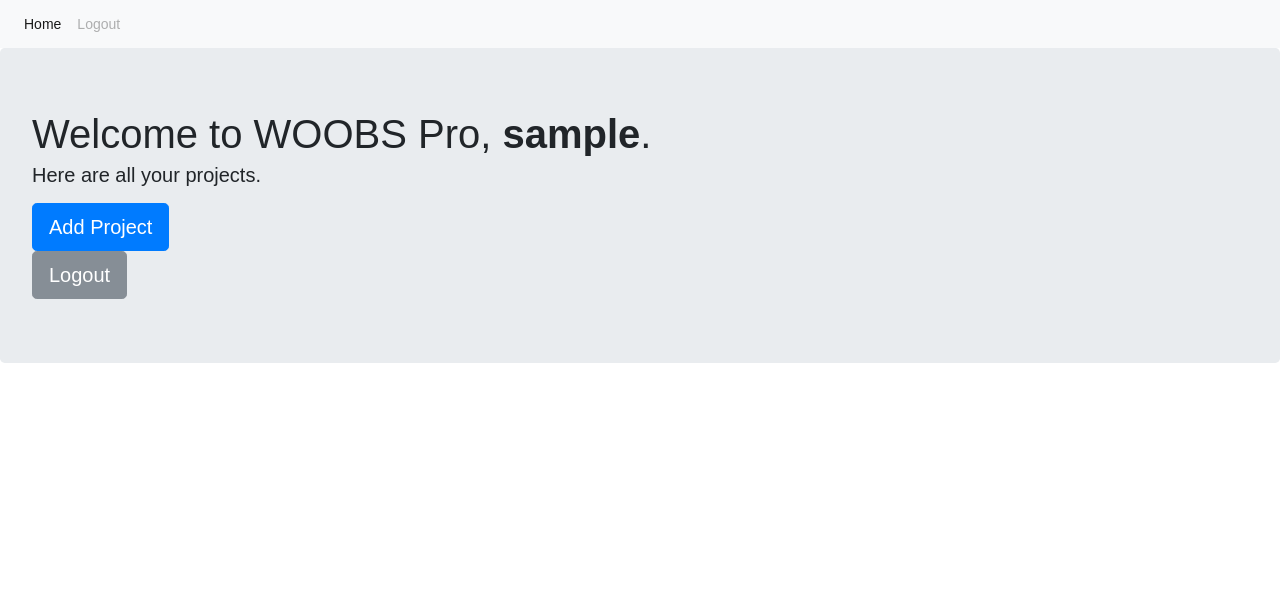
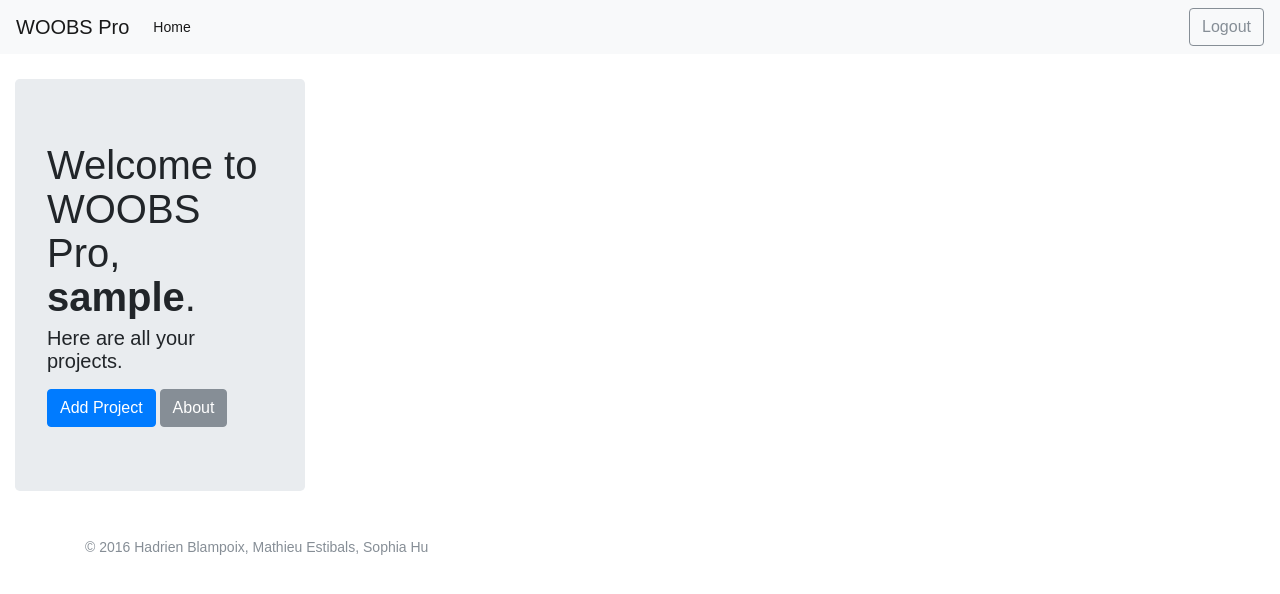
Before and after one commit to HadrienBx/Comp307Final, a PHP site: page /welcome.php in a window 1280 px wide. Shown: the top 594 px of the page. Run offline with PHP 8.4, Linux system fonts and the light colour scheme; the visitor is signed in with stand-in values (Sample User, id 1); data that the repository does not hold is empty; a stand-in replaces the project's code that opens the database connection; some libraries are stand-ins or nearby versions.

Commit message:
added sidebar, back to 3 col, image add in modal

```diff
--- a/welcome.php
+++ b/welcome.php
@@ -62,36 +62,56 @@ mysqli_close($link);
     <style>
     img {
       width: 100%;
+      margin-bottom: 5px;
+    }
+    #content0 {
+      margin-top: 25px;
+    }
+    #EditProject{
+      margin-left: 5px;
+      margin-right: 5px;
     }
     </style>
 </head>
 <body>
+    <!--Nav Bar-->
+    <nav class="navbar navbar-expand-lg navbar-light bg-light">
+      <a class="navbar-brand" href="#">WOOBS Pro</a>
+      <button class="navbar-toggler" type="button" data-toggle="collapse" data-target="#navbarSupportedContent" aria-controls="navbarSupportedContent" aria-expanded="false" aria-label="Toggle navigation">
+        <span class="navbar-toggler-icon"></span>
+      </button>
 
-    <!--Navbar, grey with white text-->
-    <nav class="navbar navbar-expand-sm bg-light navbar-light ">
-      <ul class="navbar-nav">
+      <div class="collapse navbar-collapse" id="navbarSupportedContent">
+        <ul class="navbar-nav mr-auto">
           <li class="nav-item active">
-          <a class="nav-link" href="#">Home</a>
-        </li>
-        <li class="nav-item">
-          <a class="nav-link disabled" href="#">Logout</a>
+            <a class="nav-link" href="welcome.php">Home<span class="sr-only">(current)</span></a>
           </li>
         </ul>
+        <form class="form-inline my-2 my-lg-0" action="<?php echo htmlspecialchars($_SERVER["PHP_SELF"]); ?>" method="post">
+          <input class="btn btn-outline-secondary my-2 my-sm-0" type="submit" value="Logout">
+        </form>
+      </div>
     </nav>
-    <!--End of Nav Bar-->
-    <!--Not yet functional-->
 
-    <!--JumboTron-->
-    <!--Make this smaller-->
+    <main role="main" class="container-fluid" id="content0">
+      <div class="row">
+        <aside class="col-sm-3 blog-sidebar">
           <div class="jumbotron">
             <h1 class="display-5">Welcome to WOOBS Pro, <b><?php echo $_SESSION['username']; ?></b>.</h1>
             <p class="lead">Here are all your projects.</p>
-        <button type="button" class="btn btn-primary btn-lg" data-toggle="modal" data-target="#apMod">Add Project</button>
-        <!--LogOut-->
-        <form action="<?php echo htmlspecialchars($_SERVER["PHP_SELF"]); ?>" method="post">
-        <input type="submit" class="btn btn-secondary btn-lg" value="Logout"></form>
-        <!--End of Logout-->
+            <button type="button" class="btn btn-primary btn-md" data-toggle="modal" data-target="#apMod">Add Project</button>
+            <button type="button" class="btn btn-secondary btn-md" data-toggle="modal" data-target="#aboutMod">About</button>
           </div>
+        </aside>
+        <div class="col-sm-9 blog-main">
+          <!--Displays all Projects in a Grid-->
+          <div class="container">
+          <div id="proj" class="row">
+          </div> <!--function adds to this-->
+          </div>
+          <!--End of Displaying Projects-->
+        </div>
+    </main>
 
    <!-- The Modal -->
     <div class="modal fade" id="apMod">
@@ -100,23 +120,24 @@ mysqli_close($link);
 
         <!-- Modal Header -->
         <div class="modal-header">
-            <h4 class="modal-title">Add Project</h4>
+            <h4 class="modal-title">Create A New Project!</h4>
             <button type="button" class="close" data-dismiss="modal">&times;</button>
         </div>
 
         <!-- Modal body -->
         <div class="modal-body">
             <form name="myForm" action="" onsubmit="return addP()">
-            <h4>Create a new project!</h4>
-            Project Name: <input type="text" name="projName"><br />
-            Type: <input type="text" name="projType"><br />
-            Description: <input type="text" name="projDesc"><br />
-            <input type="submit" name="Submit"><br />
-            </form>
+            Project Name: <input type="text" placeholder="What are you working on?" name="projName"><br />
+            Type: <input type="text" size="40" placeholder="Is this personal or professional?" name="projType"><br />
+            Description: <input type="text" placeholder="Describe what you wish to accomplish." name="projDesc"><br/>
+            <!--More Things To Add: Due Date and Image-->
+            <!--Due Date: <input id="date" type="date" name="projDue"><br/>-->
+            Image Hyperlink: <input type="text" placeholder="https://" name="projImg"></br>
         </div>
 
         <!-- Modal footer -->
         <div class="modal-footer">
+            <input type="submit" class="btn btn-primary" name="Submit"><br/></form>
             <button type="button" class="btn btn-secondary" data-dismiss="modal">Close</button>
         </div>
 
@@ -125,12 +146,15 @@ mysqli_close($link);
     </div>
     <!--End Of Modal-->
 
-    <!--Displays all Projects in a Grid-->
+    <!-- Footer -->
+    <div class="navbar navbar-default navbar-fixed-bottom">
     <div class="container">
-    <div id="proj" class="row">
-    </div> <!--function adds to this-->
+      <p class="navbar-text pull-right"><span class="text-muted"</span>
+      © 2016 Hadrien Blampoix, Mathieu Estibals, Sophia Hu
+      </p>
     </div>
-    <!--End of Displaying Projects-->
+    </div>
+
 
     <script>
 
@@ -146,13 +170,14 @@ mysqli_close($link);
             while (obj[i] != null){
               var node = document.createElement("div");
               node.id = obj[i].p_id;
-              node.className = "col-sm-6 col-md-4 col-lg-3"; //for grid
+              node.className = "col-sm-6 col-md-4 col-lg-4"; //for grid
               var thb = document.createElement("div"); //thumbnail
               thb.className = "thumbnail"; //thumbnail
               var image = document.createElement("img");
-              image.src = "../bootstrapgrid/photo.jpg"; //this links to a photo of hadrien
-              var name = document.createElement("h5"); //project name
-              name.className = "btn btn-outline-primary btn-block";
+              image.src = obj[i].img;
+              if (obj[i].img==null) image.src = "https://www.thephotoargus.com/wp-content/uploads/2017/05/yosemite-3.jpg"; //this links to a photo of hadrien
+              var name = document.createElement("p"); //project name
+              name.className = "alert alert-info";
               name.innerHTML = obj[i].p_name;
               //name.className = "projName";
               //var type = document.createElement("h6");
@@ -161,18 +186,18 @@ mysqli_close($link);
               //description.innerHTML = obj[i].description; //description
               //description.className = "projDescription"; //for css purposes
               //view : needs modal
-              var view = document.createElement("h6");
+              var view = document.createElement("p");
               view.id = "ViewProject";
-              view.className = "btn btn-outline-success";
+              view.className = "btn btn-primary btn-sm";
               view.innerHTML = "View";
               //edit
-              var edit = document.createElement("h6");
+              var edit = document.createElement("p");
               edit.id = "EditProject";
-              edit.className = "btn btn-outline-warning";
+              edit.className = "btn btn-secondary btn-sm";
               edit.innerHTML = "Edit";
-              var deleteButton = document.createElement("h5");
+              var deleteButton = document.createElement("p");
               deleteButton.id = "DeleteProj"; //for JavaScript
-              deleteButton.className = "btn btn-outline-danger";
+              deleteButton.className = "btn btn-danger btn-sm";
               deleteButton.innerHTML = "Delete";
               //type.innerHTML = obj[i].type;
               node.appendChild(thb);
@@ -200,10 +225,12 @@ mysqli_close($link);
         var pname = document.forms["myForm"]["projName"].value;
         var ptype = document.forms["myForm"]["projType"].value;
         var pdesc = document.forms["myForm"]["projDesc"].value;
+        //var pdue = document.forms["myForm"]["projDue"].value;
+        var pimg = document.forms["myForm"]["projImg"].value;
 
         //Show an alert if the fields are blank
-        if (pname == "" || ptype=="" || pdesc == "") {
-          alert("Project Name must be filled out");
+        if (pname == "") {
+          alert("Please fill out the project name.");
           return false;
         //Else run the Script to add
         }else{
@@ -217,21 +244,12 @@ mysqli_close($link);
             displayProjects();
           }
         }
-        //Pass the variables as q, y, z and x
-        xhttp.open("GET", "addProject.php?q="+pname+"&y="+ptype+"&z="+user+"&x="+pdesc, true);
+        //Pass the variables as q, y, z, x, a, and b
+        xhttp.open("GET", "addProject.php?q="+pname+"&y="+ptype+"&z="+user+"&x="+pdesc+"&a="+pimg, true);
         xhttp.send();
         }
       }
 
     </script>
-    <script>
-      // listen if delete is clicked
-      document.getElementById("DeleteProj").onclick = function() {DeleteFunction()};
-
-      function DeleteFunction() {
-          document.getElementById("DeleteProj").innerHTML = "YOU CLICKED ME!";
-          document.getElementById("demo").innerHTML) = "YOU CLICKED MEEEE!";
-      }
-    </script>
 </body>
 </html>
```
Lines whose indentation alone changed are shown as unchanged.
